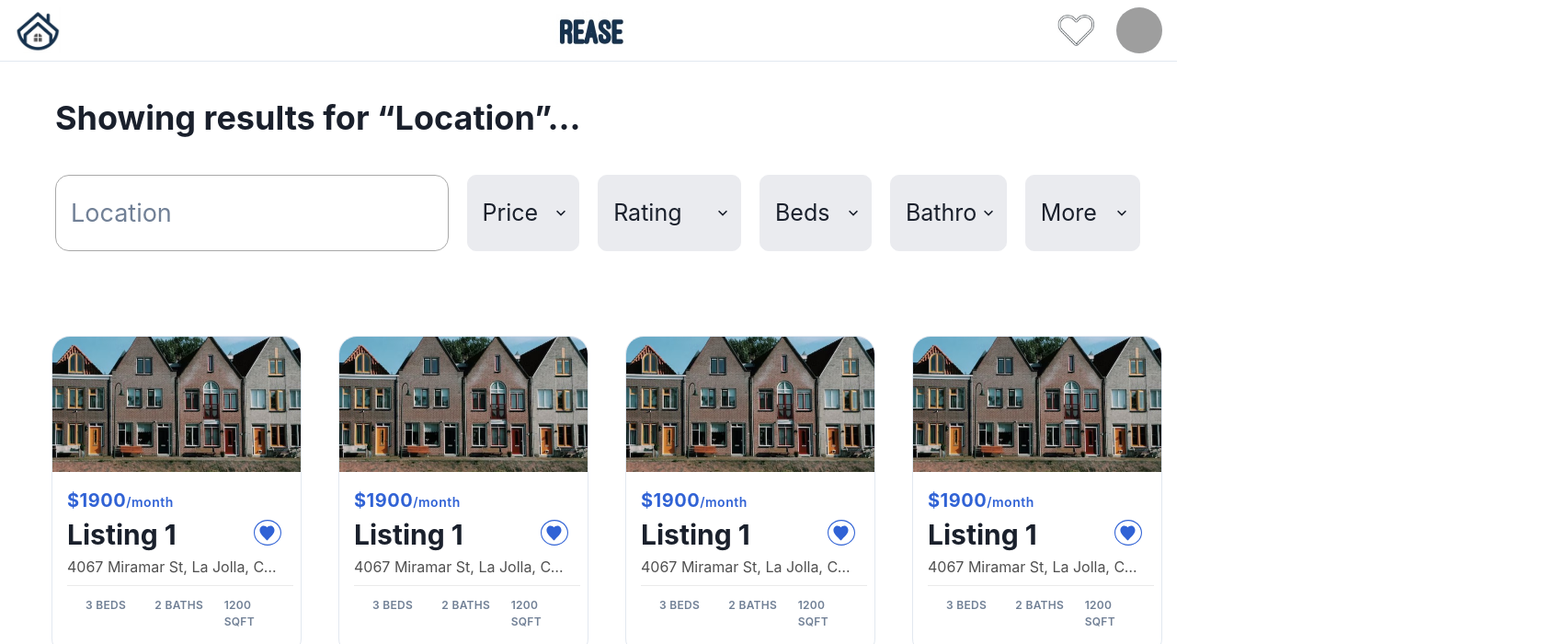
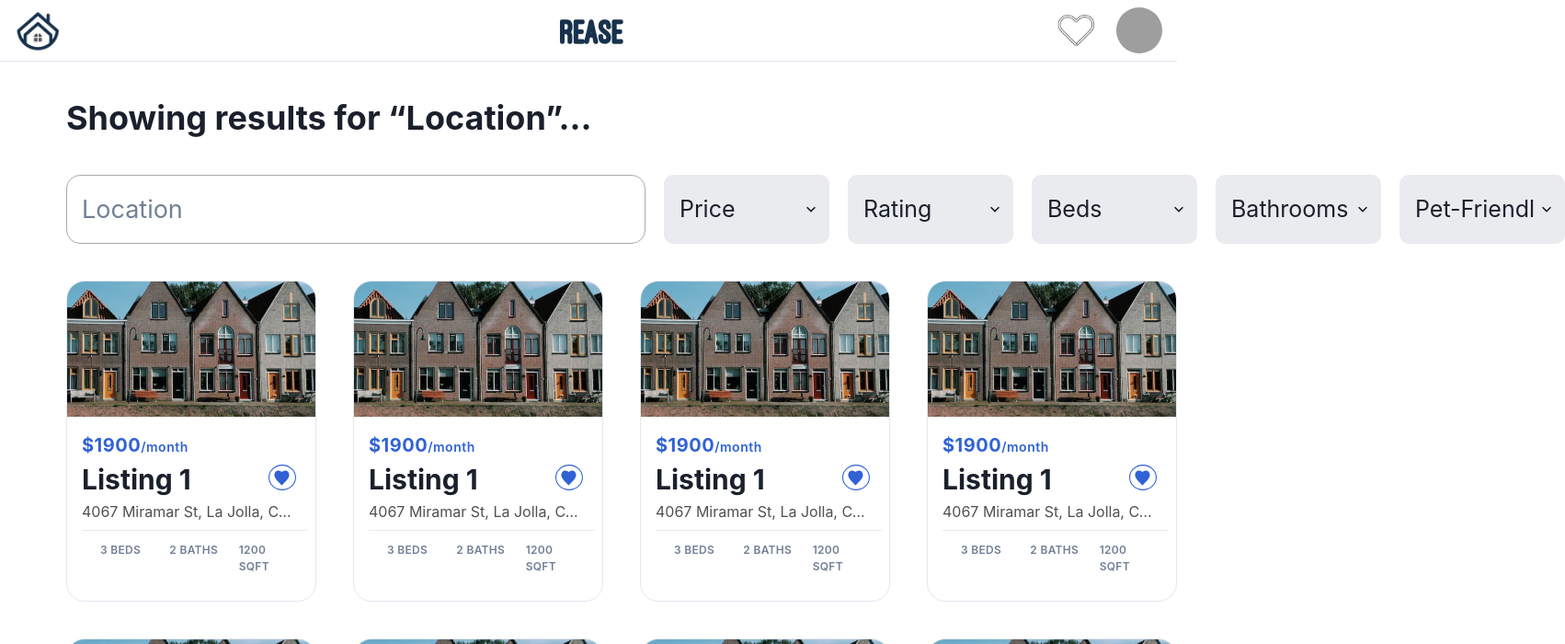
Before and after one commit to sakshisubedi/house-renting-application, a React (Create React App) app in the folder client/: page /SearchResult in a window 1280 px wide. Shown: the top 700 px of the page at 92% size, 1702 px wide, since content can reach past the window. Built offline with nearby package versions, Linux system fonts and the light colour scheme; grey boxes are pictures that could not be loaded.

Commit message:
added pagination to landing page and reset the alignemnt on search result

```diff
--- a/client/src/Components/FilterRow.js
+++ b/client/src/Components/FilterRow.js
@@ -30,16 +30,14 @@ function FilterRow() {
   const [baths, setBaths] = React.useState(tempData.pronouns ?? null);
   const [more, setMore] = React.useState(tempData.pronouns ?? null);
   return (
-    <Box my={10}>
-      {/* <Flex pl={10} pt={5}> */}
-      <HStack spacing="20px" margin="auto" m={10}>
+    <Box my={5}>
+      <HStack spacing="20px">
         <Box
           w="630px"
-          h="83px"
+          h="75px"
           border="1px solid darkgray"
           borderRadius="15px"
           // ml={10}
-          m={0}
         >
           <Input
             id="search-input"
@@ -82,47 +80,56 @@ function FilterRow() {
         </Menu> */}
         <Select
           placeholder="Price"
-          h="83px"
+          h="75px"
           defaultValue={price}
           fontSize="25px"
           border="1px solid #eaebef"
-          w="max-content"
+          // w="max-content"
+          width="180px"
           borderRadius="10px"
           onChange={(e) => setPrice(e.target.value)}
           bg="#eaebef"
         >
-          <option value="2000+">2000+</option>
-          <option value="1000-2000">1000-2000</option>
-          <option value="700-1000">700-1000</option>
+          <option value="1000+">&lt;1000</option>
+          <option value="2000">&lt;2000</option>
+          <option value="3000">&lt;3000</option>
+          <option value="4000">&lt;4000</option>
+          <option value="5000">&lt;5000</option>
         </Select>
 
         {/*Ratings*/}
         <Select
           placeholder="Rating"
-          h="83px"
+          h="75px"
           defaultValue={rating}
           fontSize="25px"
           border="1px solid #eaebef"
-          w="max-content"
-          // width="150px"
+          // w="max-content"
+          // minw={"120px"}
+          // width="20%"
+          width="180px"
           borderRadius="10px"
           onChange={(e) => setRating(e.target.value)}
           bg="#eaebef"
         >
-          <option value="Top Rated">Top Rated</option>
-          <option value="Average">Average</option>
-          <option value="Below-Average">Below-Average</option>
+          <option value="5">5</option>
+          <option value="4">4</option>
+          <option value="3">3</option>
+          <option value="2">2</option>
+          <option value="1">1</option>
         </Select>
 
         {/*Beds*/}
         <Select
           placeholder="Beds"
-          h="83px"
+          h="75px"
           defaultValue={beds}
           fontSize="25px"
+          width="180px"
           border="1px solid #eaebef"
-          w="max-content"
-          width="180px"
+          // w="max-content"
+          // minw={"120px"}
+          // width="180px"
           borderRadius="10px"
           onChange={(e) => setBeds(e.target.value)}
           bg="#eaebef"
@@ -187,11 +194,13 @@ function FilterRow() {
         </Menu> */}
         <Select
           placeholder="Bathrooms"
-          h="83px"
+          h="75px"
           // defaultValue={baths}
           fontSize="25px"
           border="1px solid #eaebef"
-          w="max-content"
+          // w="max-content"
+          width="180px"
+          // minw={"120px"}
           borderRadius="10px"
           onChange={(e) => setBaths(e.target.value)}
           bg="#eaebef"
@@ -204,22 +213,23 @@ function FilterRow() {
         {/*More*/}
 
         <Select
-          placeholder="More"
-          h="83px"
+          placeholder="Pet-Friendly"
+          h="75px"
           defaultValue={more}
           fontSize="25px"
           border="1px solid #eaebef"
-          w="max-content"
+          // w="max-content"
+          width="180px"
+          // minw={"120px"}
           borderRadius="10px"
           onChange={(e) => setMore(e.target.value)}
           bg="#eaebef"
         >
-          <option value="pet friendly">pet friendly</option>
-          <option value="furnished">furnished</option>
-          <option value="Parking">Parking</option>
+          <option value="yes">yes</option>
+          <option value="no">no</option>
+          {/* <option value="furnished">furnished</option> */}
+          {/* <option value="Parking">Parking</option> */}
         </Select>
-
-        {/* </Flex> */}
       </HStack>
     </Box>
   );
--- a/client/src/Components/LandingPage.js
+++ b/client/src/Components/LandingPage.js
@@ -6,8 +6,9 @@ import {
   SimpleGrid,
   Divider,
   Flex,
+  Button,
 } from "@chakra-ui/react";
-import React from "react";
+import React, { useState } from "react";
 import ListingCard from "./ListingCard";
 import house1 from "../img/house1.jpg";
 import NavBar from "./NavBar";
@@ -16,6 +17,8 @@ import ButtonRL from "./ButtonRL";
 
 function LandingPage() {
   // need to get actual data from db
+  const resultsPerPage = 6; // Define the number of results to display per page
+  const [currentPage, setCurrentPage] = useState(1); // Initialize the current page to 1
 
   let tempData = {
     name: "xyz",
@@ -32,6 +35,18 @@ function LandingPage() {
     reviewCount: 34,
     rating: 3.3,
     squareFeet: 1200,
+  };
+  const lastIndex = currentPage * resultsPerPage;
+  const firstIndex = lastIndex - resultsPerPage;
+  // Create an array of mock data for the results
+  const results = new Array(10).fill(tempListing);
+
+  // Slice the results array based on the current page
+  const displayedResults = results.slice(firstIndex, lastIndex);
+
+  // Define a function to handle the user's click on the pagination buttons
+  const handlePageChange = (pageNumber) => {
+    setCurrentPage(pageNumber);
   };
 
   return (
@@ -67,14 +82,36 @@ function LandingPage() {
           {/* <EmptyWishlist></EmptyWishlist> */}
           <VStack align="left" spacing={30}>
             <SimpleGrid columns={3} spacing={10}>
+              {/* <ListingCard src={tempListing}> </ListingCard>
               <ListingCard src={tempListing}> </ListingCard>
               <ListingCard src={tempListing}> </ListingCard>
               <ListingCard src={tempListing}> </ListingCard>
-              <ListingCard src={tempListing}> </ListingCard>
-              <ListingCard src={tempListing}></ListingCard>
+              <ListingCard src={tempListing}></ListingCard> */}
+              {displayedResults.map((result, index) => (
+                <ListingCard src={result} key={index}></ListingCard>
+              ))}
             </SimpleGrid>
           </VStack>
         </Center>
+        <Flex justifyContent={"center"} margin="auto" mt={10}>
+          <Box mt={10}>
+            {/* Display the pagination buttons */}
+            {Array.from(
+              { length: Math.ceil(results.length / resultsPerPage) },
+              (_, i) => i + 1
+            ).map((pageNumber) => (
+              <Button
+                key={pageNumber}
+                onClick={() => handlePageChange(pageNumber)}
+                mr={2}
+                colorScheme={currentPage === pageNumber ? "blue" : "gray"}
+                size="sm"
+              >
+                {pageNumber}
+              </Button>
+            ))}
+          </Box>
+        </Flex>
       </Box>
     </Box>
   );
--- a/client/src/Components/LandlordViewCard.js
+++ b/client/src/Components/LandlordViewCard.js
@@ -37,7 +37,7 @@ const LandlordViewCard = ({ src }) => {
       >
         <Flex alignItems="center">
           {/*Image on Listing Card */}
-          <Box w="20%" h="10%" borderRadius={15} pr={4}>
+          <Box w="20%" h="20%" borderRadius={15} pr={4}>
             <Image w="100%" src={src.img} alt="card image" borderRadius={15} />
           </Box>
           <Box w="80%" h="10%">
@@ -92,6 +92,7 @@ const LandlordViewCard = ({ src }) => {
                     icon={
                       <Image
                         width="100%"
+                        // h="80%"
                         objectFit="cover"
                         src={edit}
                         alt="logo"
@@ -107,8 +108,9 @@ const LandlordViewCard = ({ src }) => {
                     width="5px"
                     icon={
                       <Image
-                        width="100%"
-                        objectFit="cover"
+                        width="75%"
+                        h="85%"
+                        objectFit="fill"
                         src={delete1}
                         alt="logo"
                       />
@@ -134,18 +136,18 @@ const LandlordViewCard = ({ src }) => {
                 w="80%"
                 mr={20}
               >
-                <SimpleGrid columns={5} spacing={1} w="100%">
-                  <Box>BedRooms</Box>
+                <SimpleGrid columns={4} spacing={1} w="100%">
+                  <Box text-transform="lowercase">BedRooms</Box>
                   <Box>Bathrooms</Box>
                   <Box>SquareFeet</Box>
                   <Box>Pets</Box>
-                  <Box>Parameter 5</Box>
+                  {/* <Box>Parameter 5</Box> */}
 
                   <Text>{src.bedrooms} beds</Text>
                   <Text>{src.bathrooms} baths</Text>
                   <Text>{src.squareFeet} sqft</Text>
                   <Text>{src.petFriendly}</Text>
-                  <Text> Value</Text>
+                  {/* <Text> Value</Text> */}
                 </SimpleGrid>
               </Box>
               <Box mt={7} w="8%">
--- a/client/src/Components/SearchResult.js
+++ b/client/src/Components/SearchResult.js
@@ -105,20 +105,55 @@ function SearchResult() {
   return (
     <Box>
       <NavBar profileURL={tempData.profile}></NavBar>
-      <Box ml={5} mt={5}>
-        <Heading pl={10} pt={5} textAlign="left">
+      <Box>
+        <Heading
+          // margin="auto"
+          ml={8}
+          mt={5}
+          pl={10}
+          pt={5}
+          pr={5}
+          textAlign="left"
+        >
           Showing results for “Location”...
         </Heading>
+        <Flex
+          justifyContent="space-between"
+          alignItems="flex-start"
+          pl={10}
+          pr={5}
+          pt={5}
+          ml={8}
+        >
           <FilterRow></FilterRow>
+          {/* <Button>Sort by</Button> */}
+        </Flex>
+        {/* <FilterRow></FilterRow> */}
       </Box>
 
-      <Box margin="auto" pt={3} pl={10}>
-        <VStack align="left" spacing={30}>
-          <SimpleGrid columns={{ base: 1, md: 4 }} spacing={10} mt={10} mx={4}>
+      <Box pt={3} pl={10}>
+        <VStack
+          // align="left"
+          spacing={30}
+          justifyContent="space-between"
+          alignItems="flex-start"
+          margin="auto"
+          ml={8}
+        >
+          <SimpleGrid
+            columns={{ base: 1, md: 4 }}
+            spacing={10}
+            mt={2}
+            // align="left"
+            // mx={4}
+            // margin="auto"
+          >
             {displayedResults.map((result, index) => (
               <ListingCard src={result} key={index}></ListingCard>
             ))}
           </SimpleGrid>
+          {/**pagination */}
+        </VStack>
         <Flex justifyContent={"center"} margin="auto" mt={10}>
           <Box mt={10}>
             {/* Display the pagination buttons */}
@@ -139,7 +174,6 @@ function SearchResult() {
           </Box>
         </Flex>
         <Box m={10}></Box>
-        </VStack>
       </Box>
     </Box>
   );
```
Lines whose indentation alone changed are shown as unchanged.
